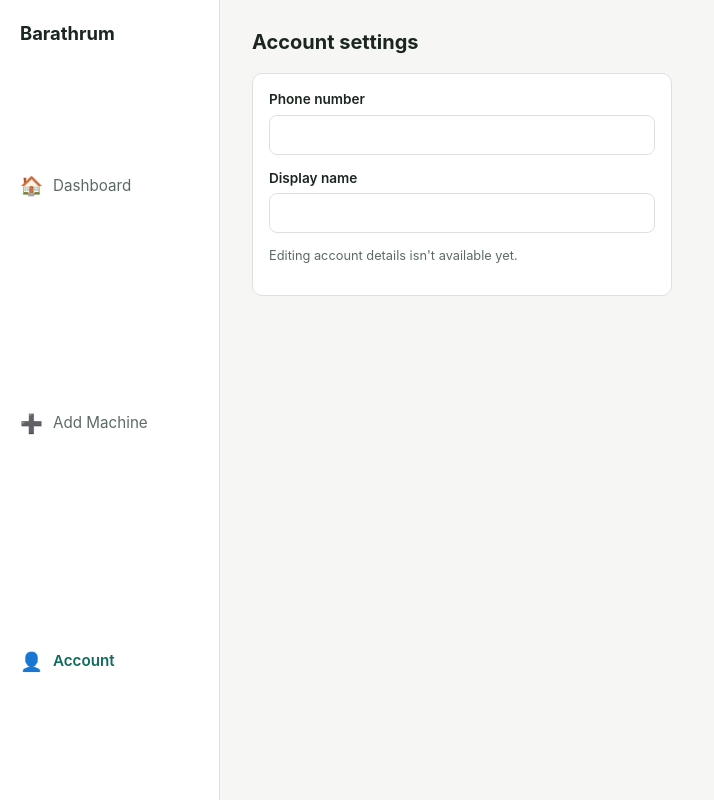
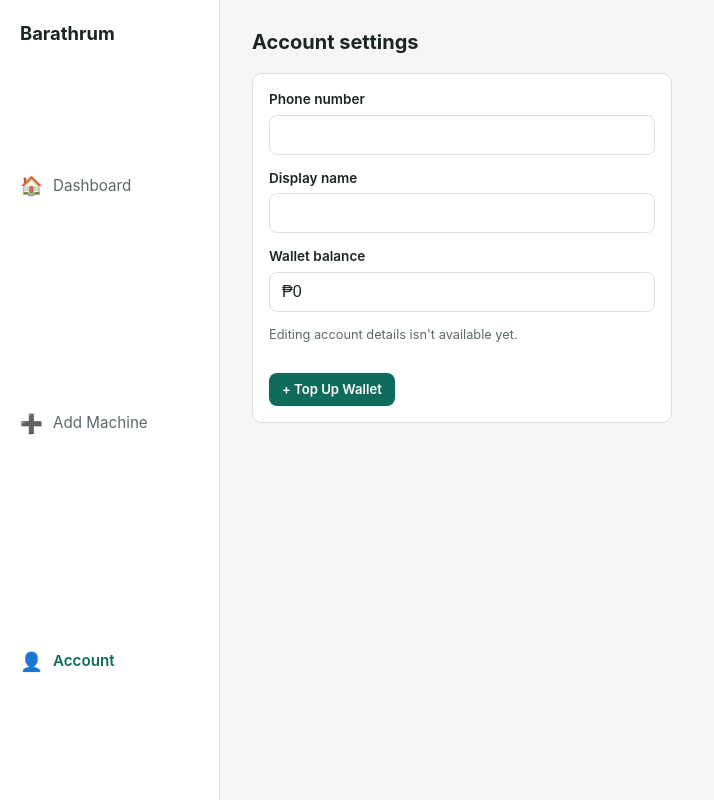
Before and after one commit to benzgarcel122-crypto/barathrum-backend, a Django app: page /account/ in a window 1280 px wide. Shown: the whole page, without its empty margins (0-714 px from the left). Run offline with Django 5.2, Linux system fonts and the light colour scheme; the visitor is signed in with stand-in values (Sample User, id 1).

Commit message:
Update account_settings.html

```diff
--- a/dashboard/templates/dashboard/account_settings.html
+++ b/dashboard/templates/dashboard/account_settings.html
@@ -15,7 +15,12 @@
     <label>Display name</label>
     <input type="text" value="{{ request.user.display_name }}" disabled>
   </div>
+  <div class="field">
+    <label>Wallet balance</label>
+    <input type="text" value="₱{{ balance_points }}" disabled>
+  </div>
   <p class="field-hint">Editing account details isn't available yet.</p>
+  <a href="{% url 'dashboard:wallet_topup' %}" class="btn btn-sm mt-16">+ Top Up Wallet</a>
 </div>
 
 {% endblock %}
```
